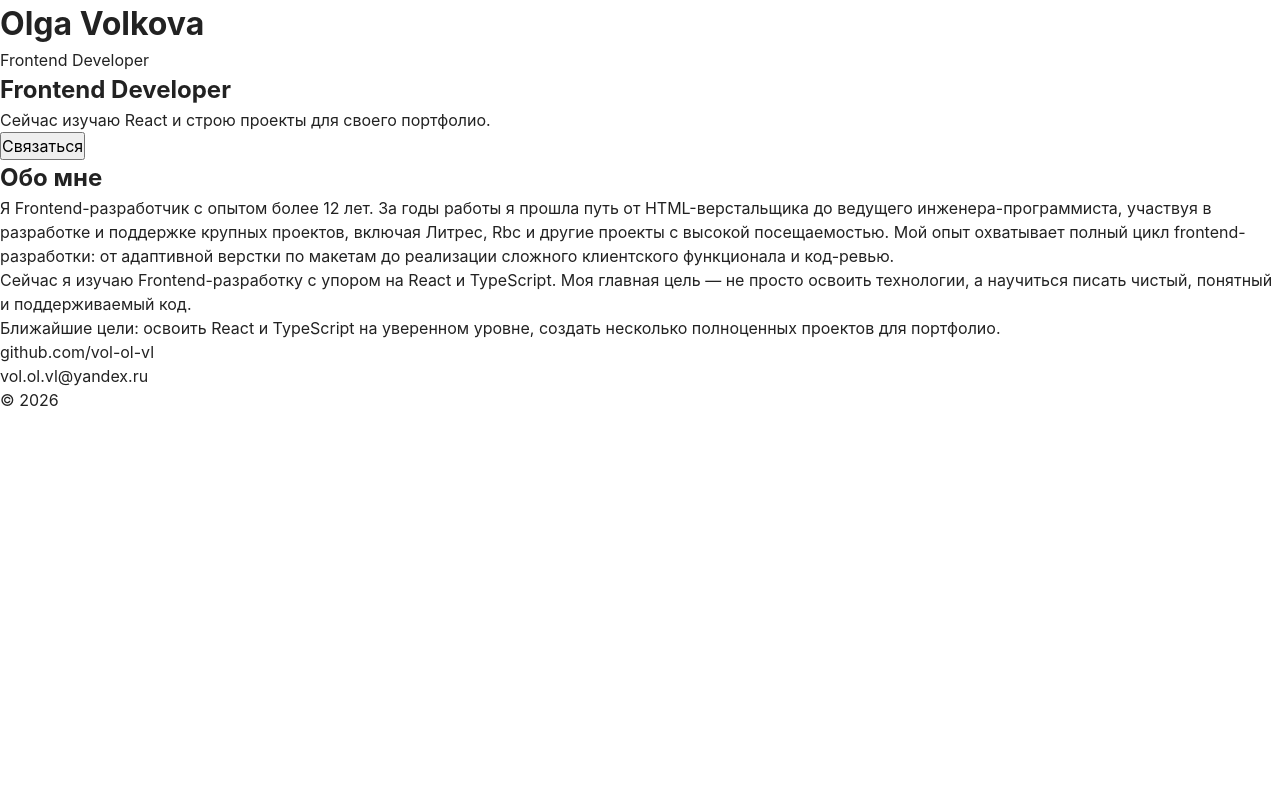
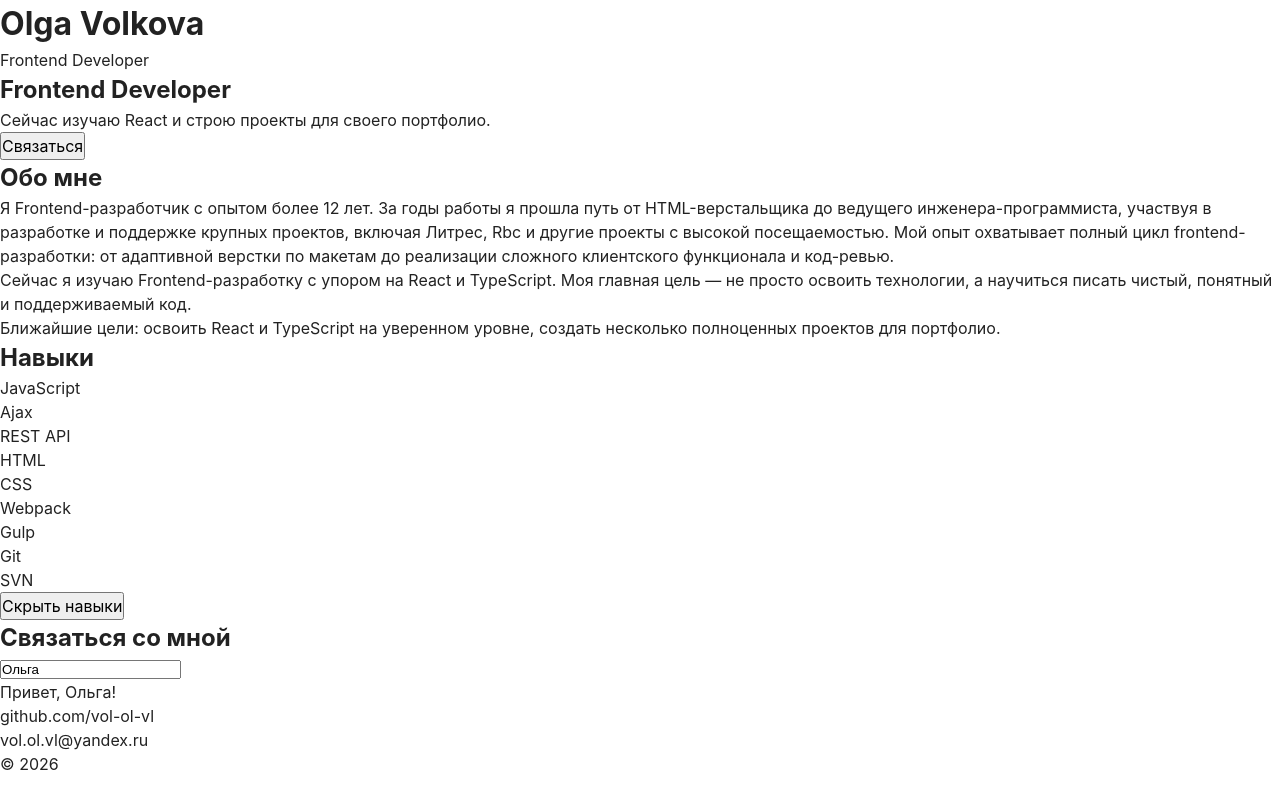
Before and after one commit to vol-ol-vl/personal-portfolio, a React (Vite) app: page / in a window 1280 px wide. Built offline with nearby package versions, Linux system fonts and the light colour scheme.

Commit message:
feat: implement state and controlled contact form

```diff
--- a/src/App.tsx
+++ b/src/App.tsx
@@ -1,16 +1,27 @@
 import Header from './components/layout/Header'
 import Footer from './components/layout/Footer'
 import About from './components/sections/About'
+import Skills from './components/sections/Skills'
 import Hero from './components/sections/Hero'
-
-// import './App.css'
+import Contact from './components/sections/Contact'
 
 const App = () => {
+
+  const profile = {
+    name: 'Olga Volkova',
+    role: 'Frontend Developer',
+    skills: ['JavaScript', 'Ajax', 'REST API', 'HTML', 'CSS', 'Webpack', 'Gulp', 'Git', 'SVN'],
+  }
+
   return (
     <>
-      <Header />
+      <Header
+        name={profile.name}
+        role={profile.role} />
       <Hero />
       <About />
+      <Skills skills={profile.skills} />
+      <Contact />
       <Footer />
     </>
   )
--- a/src/components/layout/Header.tsx
+++ b/src/components/layout/Header.tsx
@@ -1,7 +1,9 @@
-const Header = () => {
-  const name = 'Olga Volkova';
-  const role = 'Frontend Developer';
+type HeaderProps = {
+  name: string;
+  role: string;
+};
 
+const Header = ({name, role}: HeaderProps) => {
   return (
     <header>
         <h1>{name}</h1>
--- /dev/null
+++ b/src/components/sections/Contact.tsx
@@ -0,0 +1,22 @@
+import { useState } from "react";
+
+const Contact = () => {
+    const [inputName, setInputName] = useState('Ольга');
+    const handleChange = (event) => {
+        setInputName(event.target.value);
+    };
+
+    return (
+        <section>
+            <h2>Связаться со мной</h2>
+            <input
+                value={inputName}
+                onChange={handleChange}
+            />
+            <p>Привет, {inputName}!</p>
+        </section>
+    );
+
+};
+
+export default Contact;
--- /dev/null
+++ b/src/components/sections/Skills.tsx
@@ -0,0 +1,30 @@
+import { useState } from "react";
+
+type SkillsProps = {
+    skills: string[]
+}
+const Skills = ({skills}: SkillsProps) => {
+    const [isVisible, setIsVisible] = useState(true);
+    const buttonText = isVisible ? 'Скрыть навыки' : 'Показать навыки';
+
+    const handleClick = () => {
+        setIsVisible(isVisible => !isVisible);
+    };
+
+    return (
+        <section>
+            <h2>Навыки</h2>
+            {isVisible && (
+                <ul>
+                    {skills.map(skill  => (
+                        <li key={skill}>{skill}</li>
+                        )
+                    )}
+                </ul>
+            )}
+            <button onClick={handleClick}>{buttonText}</button>
+        </section>
+    );
+}
+
+export default Skills;
```
